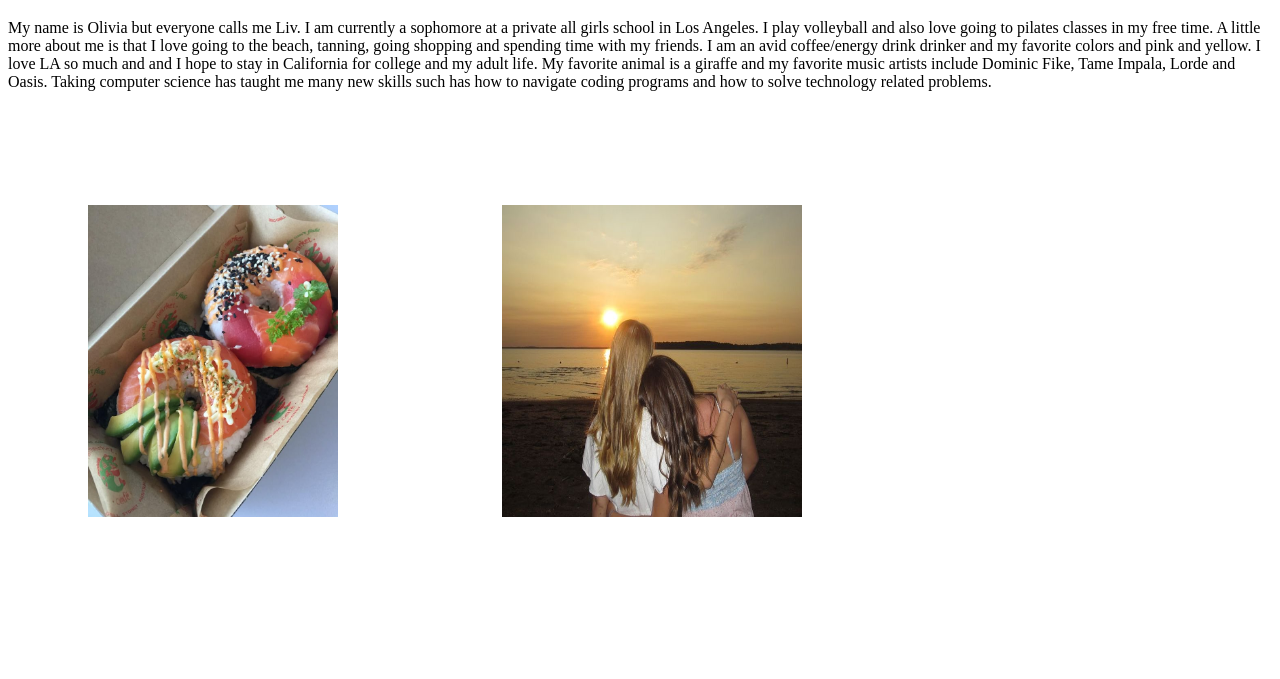
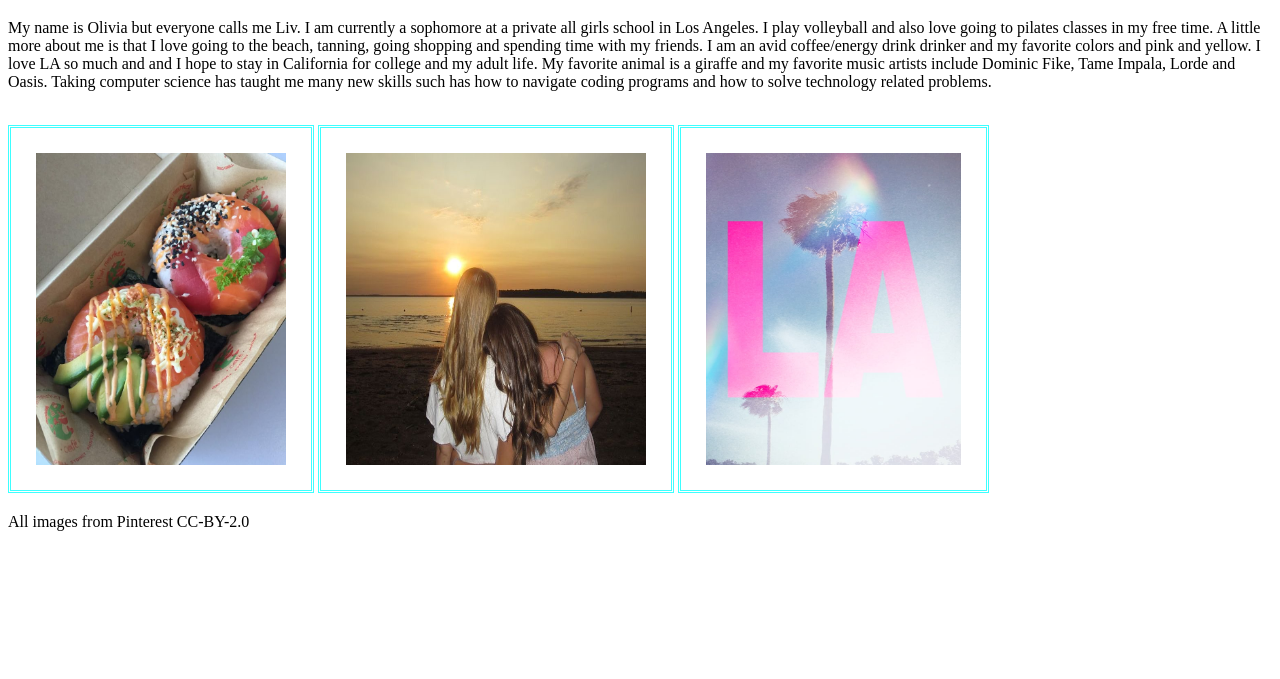
Before and after one commit to oluatyoung2028/capPortfolio, a plain HTML site: page index.html in a window 1280 px wide. Shown: the part 116-795 px from the top of the page. Drawn offline with Linux system fonts and the light colour scheme.

Commit message:
Adjust padding and add border to .me class

```diff
--- a/style.css
+++ b/style.css
@@ -23,5 +23,7 @@
   text-decoration: none;
 }
 .me{
-  padding:80px;
+padding: 25px;
+  border: double;
+  border-color: #3dffff
 }
```
